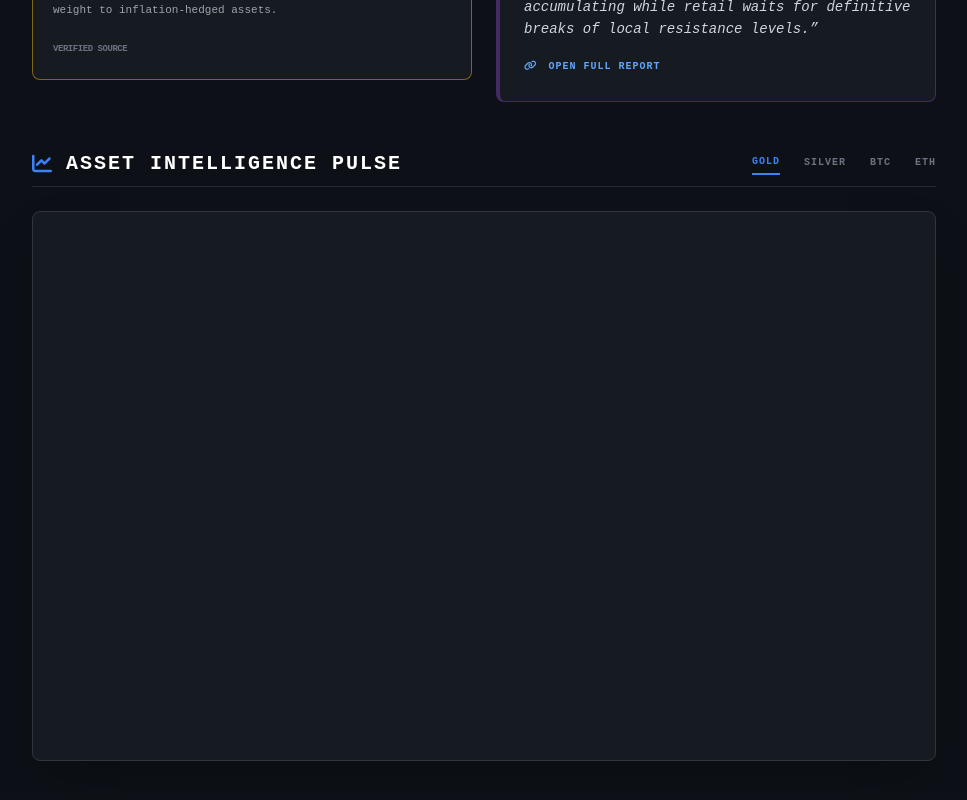
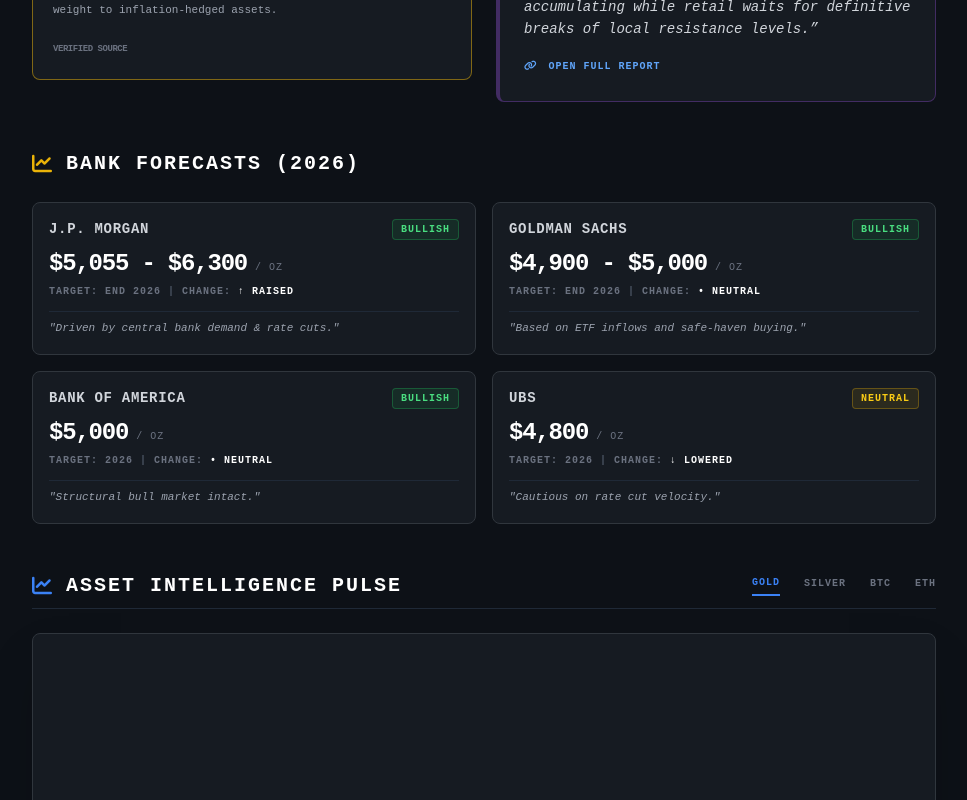
Before and after one commit to fcube3/zed-intel, a Next.js app: page / in a window 1280 px wide. Shown: the part 1606-2406 px from the top of the page, without its empty margins (0-967 px from the left). Built offline with nearby package versions, Linux system fonts and the light colour scheme; no server answers.

Commit message:
feat(intel): Add Institutional Forecasts section with initial 2026 gold targets

```diff
--- a/src/app/page.tsx
+++ b/src/app/page.tsx
@@ -5,6 +5,7 @@
 import AssetSelector from "@/components/AssetSelector";
 import PredictionFunnel from "@/components/PredictionFunnel";
 import LanguageSelector from "@/components/LanguageSelector";
+import InstitutionalForecasts from "@/components/InstitutionalForecasts";
 import { useTranslation } from "@/components/LanguageContext";
 
 import ArchiveList from "@/components/ArchiveList";
@@ -145,6 +146,9 @@
             </div>
           </section>
 
+          {/* Institutional Forecasts (NEW) */}
+          <InstitutionalForecasts />
+
           {/* Charts */}
           <AssetSelector />
         </div>
--- /dev/null
+++ b/src/components/InstitutionalForecasts.tsx
@@ -0,0 +1,83 @@
+"use client";
+import React from 'react';
+import dailyIntel from "@/data/daily-intel.json";
+import { useTranslation } from "@/components/LanguageContext";
+
+// Define the type for forecast items to avoid TS errors
+type ForecastItem = {
+  firm: string;
+  target: string;
+  timeline: string;
+  sentiment: string;
+  change: string;
+  note: string;
+};
+
+export default function InstitutionalForecasts() {
+  const { t, language } = useTranslation();
+
+  // Safety check in case the JSON hasn't been updated in all environments yet
+  const forecasts: ForecastItem[] = (dailyIntel as any).forecasts || [];
+
+  if (forecasts.length === 0) return null;
+
+  const getSentimentColor = (sentiment: string) => {
+    switch(sentiment.toLowerCase()) {
+      case 'bullish': return 'text-green-400 border-green-500/30 bg-green-500/10';
+      case 'bearish': return 'text-red-400 border-red-500/30 bg-red-500/10';
+      default: return 'text-yellow-400 border-yellow-500/30 bg-yellow-500/10';
+    }
+  };
+
+  const getChangeIcon = (change: string) => {
+    switch(change.toLowerCase()) {
+      case 'raised': return '↑';
+      case 'lowered': return '↓';
+      default: return '•';
+    }
+  };
+
+  return (
+    <section>
+      <h2 className="text-xl font-bold mb-6 flex items-center uppercase tracking-widest text-white">
+        <i className={`fas fa-chart-line ${language === 'ar' ? 'ml-3' : 'mr-3'} text-yellow-500`}></i>
+        {language === 'ar' ? 'توقعات البنوك (2026)' : 'Bank Forecasts (2026)'}
+      </h2>
+
+      <div className="grid grid-cols-1 md:grid-cols-2 gap-4">
+        {forecasts.map((item, idx) => {
+          const colors = getSentimentColor(item.sentiment);
+          const changeIcon = getChangeIcon(item.change);
+
+          return (
+            <div key={idx} className={`bg-[#161b22] border border-[#30363d] p-4 rounded-lg relative overflow-hidden group hover:border-gray-600 transition`}>
+              {/* Top Row: Firm & Sentiment */}
+              <div className="flex justify-between items-start mb-2">
+                <h3 className="font-black text-sm text-gray-300 uppercase tracking-wider">{item.firm}</h3>
+                <span className={`text-[10px] font-bold px-2 py-0.5 rounded border uppercase tracking-widest ${colors}`}>
+                  {item.sentiment}
+                </span>
+              </div>
+
+              {/* Middle Row: Target Price */}
+              <div className="mb-3">
+                <div className="text-2xl font-black text-white tracking-tighter flex items-baseline gap-2">
+                  {item.target}
+                  <span className="text-[10px] font-normal text-gray-500 uppercase tracking-widest">/ oz</span>
+                </div>
+                <div className="text-[10px] text-gray-500 uppercase tracking-widest font-bold">
+                  Target: {item.timeline} <span className="text-gray-600">|</span> Change: <span className="text-white">{changeIcon} {item.change}</span>
+                </div>
+              </div>
+
+              {/* Bottom Row: Note */}
+              <p className="text-[11px] text-gray-400 italic leading-relaxed border-t border-gray-800 pt-2">
+                &quot;{item.note}&quot;
+              </p>
+            </div>
+          );
+        })}
+      </div>
+    </section>
+  );
+}
--- a/src/data/daily-intel.json
+++ b/src/data/daily-intel.json
@@ -45,6 +45,40 @@
       "url": "https://santiment.net"
     }
   },
+  "forecasts": [
+    {
+      "firm": "J.P. Morgan",
+      "target": "$5,055 - $6,300",
+      "timeline": "End 2026",
+      "sentiment": "bullish",
+      "change": "raised",
+      "note": "Driven by central bank demand & rate cuts."
+    },
+    {
+      "firm": "Goldman Sachs",
+      "target": "$4,900 - $5,000",
+      "timeline": "End 2026",
+      "sentiment": "bullish",
+      "change": "neutral",
+      "note": "Based on ETF inflows and safe-haven buying."
+    },
+    {
+      "firm": "Bank of America",
+      "target": "$5,000",
+      "timeline": "2026",
+      "sentiment": "bullish",
+      "change": "neutral",
+      "note": "Structural bull market intact."
+    },
+    {
+      "firm": "UBS",
+      "target": "$4,800",
+      "timeline": "2026",
+      "sentiment": "neutral",
+      "change": "lowered",
+      "note": "Cautious on rate cut velocity."
+    }
+  ],
   "social_intelligence": [
     {
       "source": "X (Twitter)",
```
